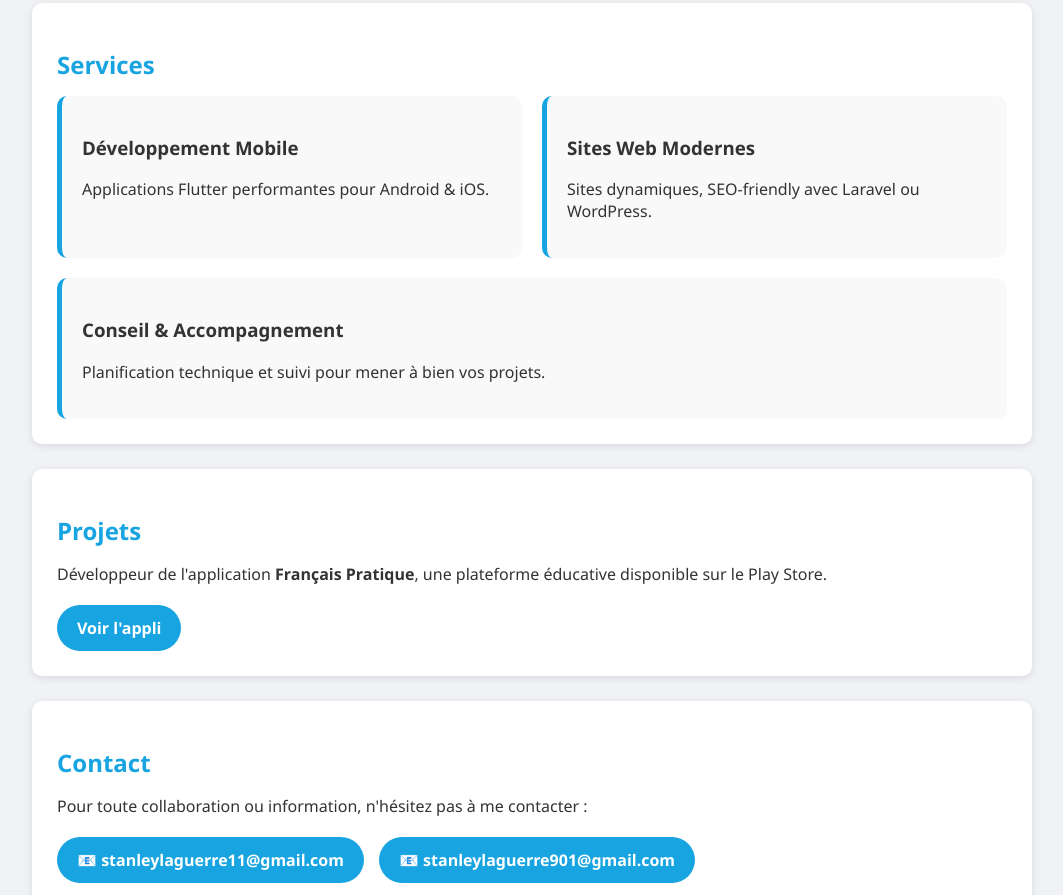
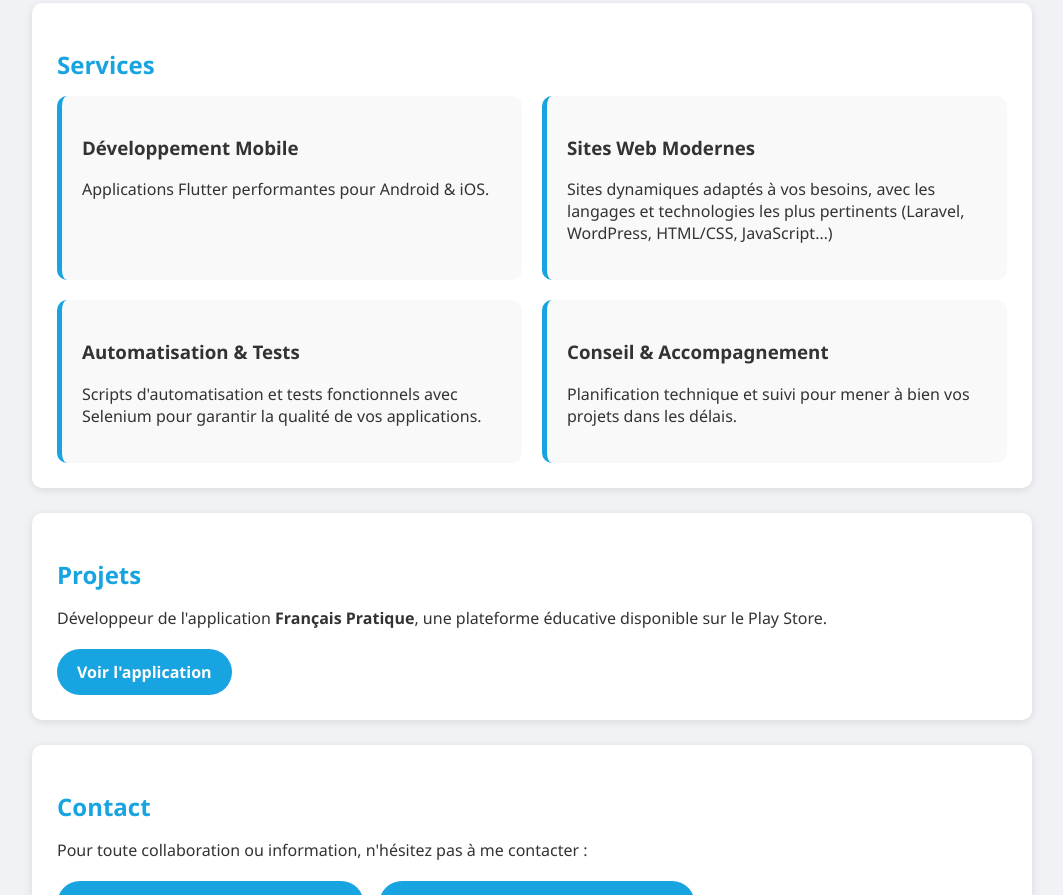
Before and after one commit to StannGithub/profil, a plain HTML site: page index.html in a window 1280 px wide. Shown: the part 537-1432 px from the top of the page, without its empty margins (108-1171 px from the left). Drawn offline with Linux system fonts and the light colour scheme.

Commit message:
change ver netlify 2

```diff
--- a/index.html
+++ b/index.html
@@ -139,11 +139,15 @@
       </div>
       <div class="service">
         <h3>Sites Web Modernes</h3>
-        <p>Sites dynamiques, SEO-friendly avec Laravel ou WordPress.</p>
+        <p>Sites dynamiques adaptés à vos besoins, avec les langages et technologies les plus pertinents (Laravel, WordPress, HTML/CSS, JavaScript…)</p>
+      </div>
+      <div class="service">
+        <h3>Automatisation & Tests</h3>
+        <p>Scripts d'automatisation et tests fonctionnels avec Selenium pour garantir la qualité de vos applications.</p>
       </div>
       <div class="service">
         <h3>Conseil & Accompagnement</h3>
-        <p>Planification technique et suivi pour mener à bien vos projets.</p>
+        <p>Planification technique et suivi pour mener à bien vos projets dans les délais.</p>
       </div>
     </div>
   </section>
@@ -152,7 +156,7 @@
     <h2>Projets</h2>
     <p>Développeur de l'application <strong>Français Pratique</strong>, une plateforme éducative disponible sur le Play Store.</p>
     <div class="contact-buttons">
-      <a href="https://play.google.com/store/apps/details?id=com.fp.lesprosfr" target="_blank">Voir l'appli</a>
+      <a href="https://play.google.com/store/apps/details?id=com.fp.lesprosfr" target="_blank" rel="noopener">Voir l'application</a>
     </div>
   </section>
 
```
